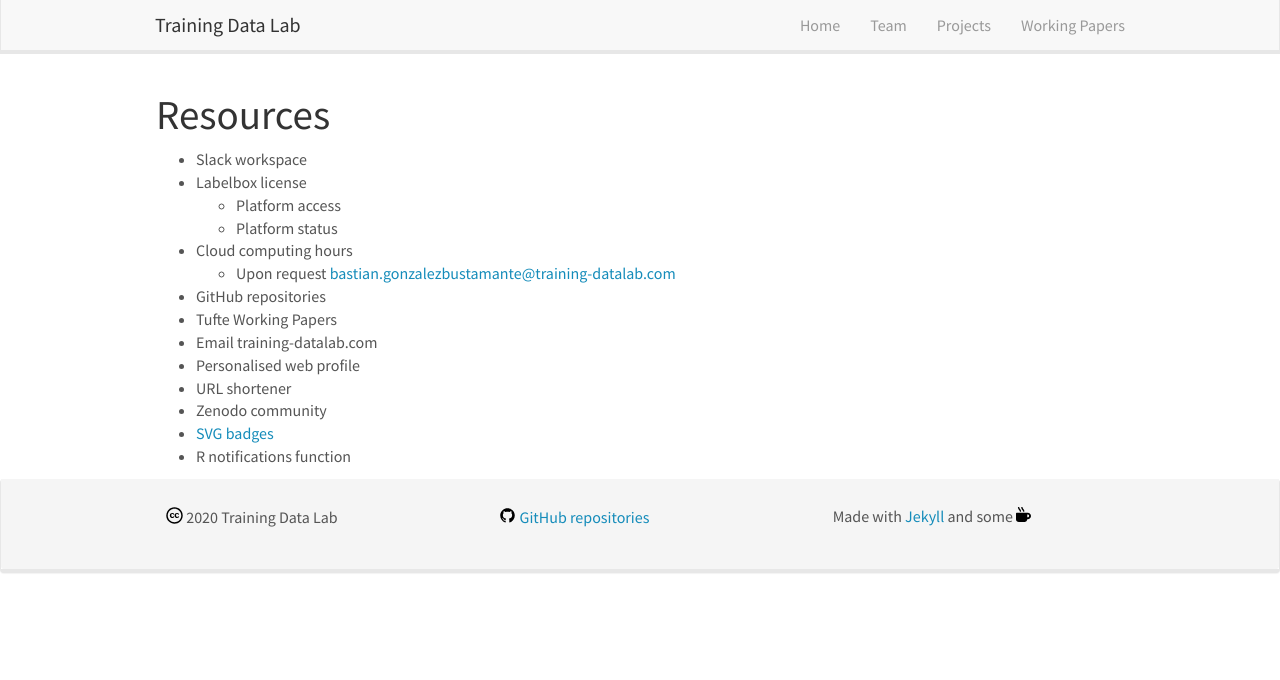
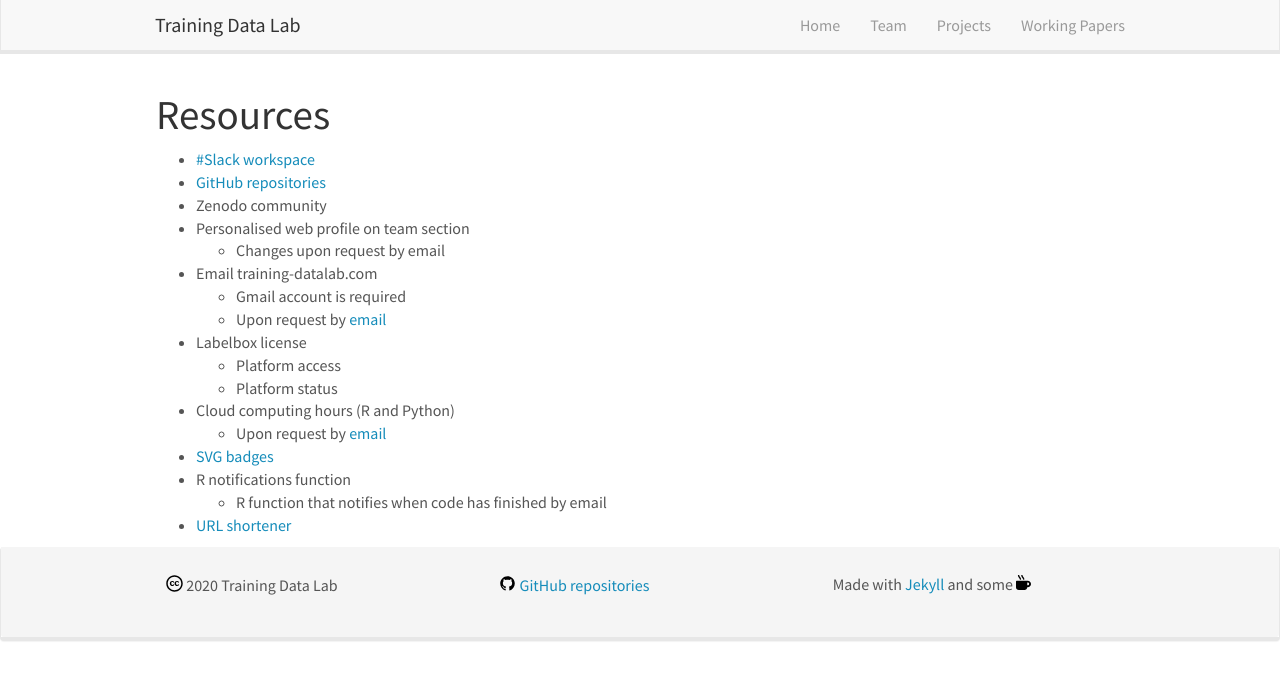
Before and after one commit to training-datalab/old-training-datalab.com, a Jekyll site: the page built from _pages/resources.md, in a window 1280 px wide. Shown: the top 680 px of the page. Built offline with Jekyll 4.4.1, drawn with Linux system fonts in a browser that asks for light colours; nearby versions of some CDN libraries.

Commit message:
Update resources.md

```diff
--- a/_pages/resources.md
+++ b/_pages/resources.md
@@ -8,17 +8,20 @@
 
 # Resources
 
-- Slack workspace
+- <a href="https://training-datalab.slack.com/" target="_blank">#Slack workspace</a>
+- <a href="https://github.com/training-datalab" target="_blank">GitHub repositories</a>
+- Zenodo community
+- Personalised web profile on team section
+  - Changes upon request by email
+- Email training-datalab.com
+  - Gmail account is required
+  - Upon request by <a href="mailto:bastian.gonzalezbustamante@training-datalab.com">email</a>
 - Labelbox license
   - Platform access
   - Platform status
-- Cloud computing hours
-  - Upon request <a href="mailto:bastian.gonzalezbustamante@training-datalab.com">bastian.gonzalezbustamante@training-datalab.com</a>
-- GitHub repositories
-- Tufte Working Papers
-- Email training-datalab.com
-- Personalised web profile
-- URL shortener
-- Zenodo community
+- Cloud computing hours (R and Python)
+  - Upon request by <a href="mailto:bastian.gonzalezbustamante@training-datalab.com">email</a>
 -  <a href="https://github.com/training-datalab/training-datalab.com/tree/main/badges" target="_blank">SVG badges</a>
 - R notifications function
+  - R function that notifies when code has finished by email
+- <a href="https://short.training-datalab.com/" target="_blank">URL shortener</a>
```
